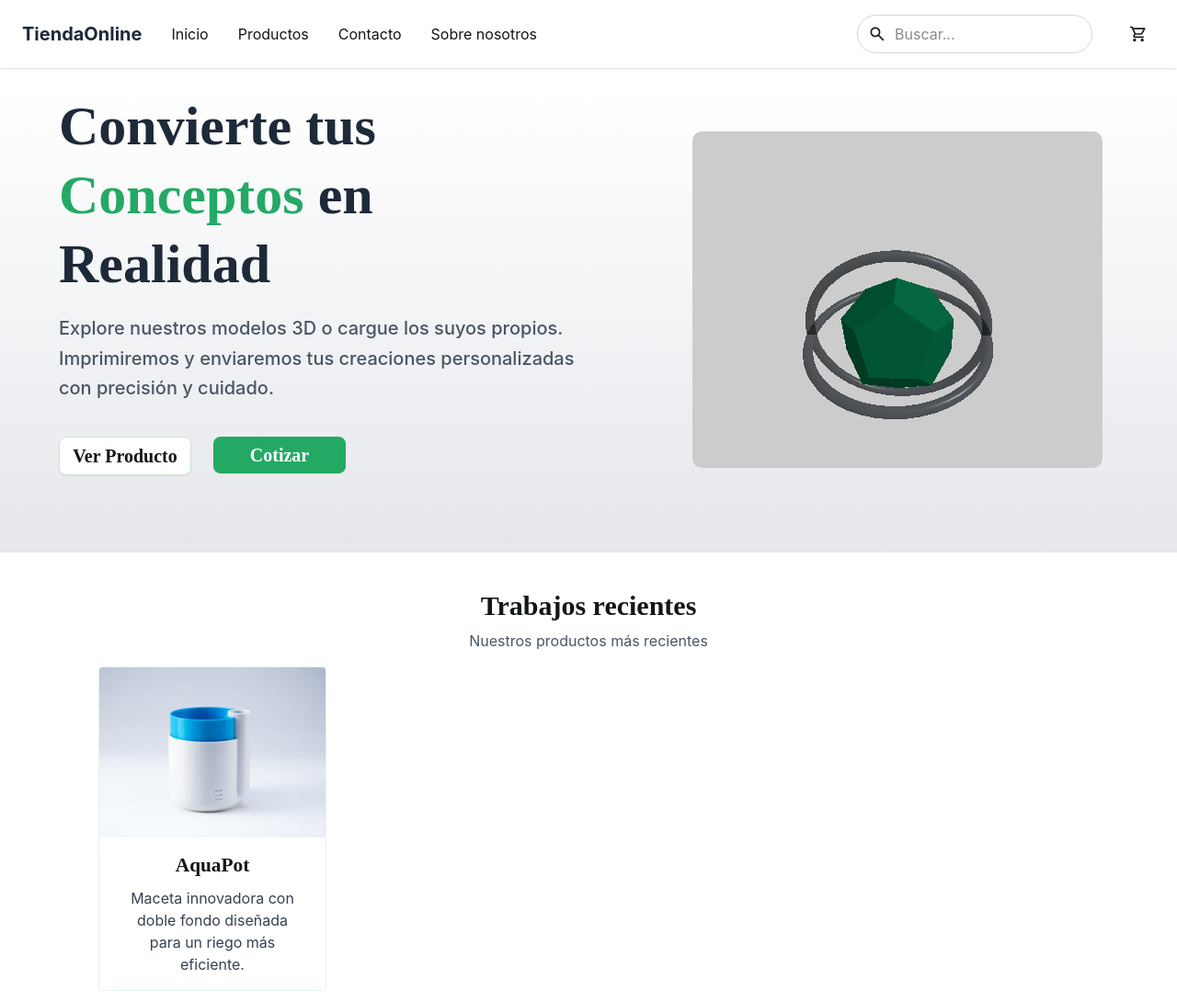
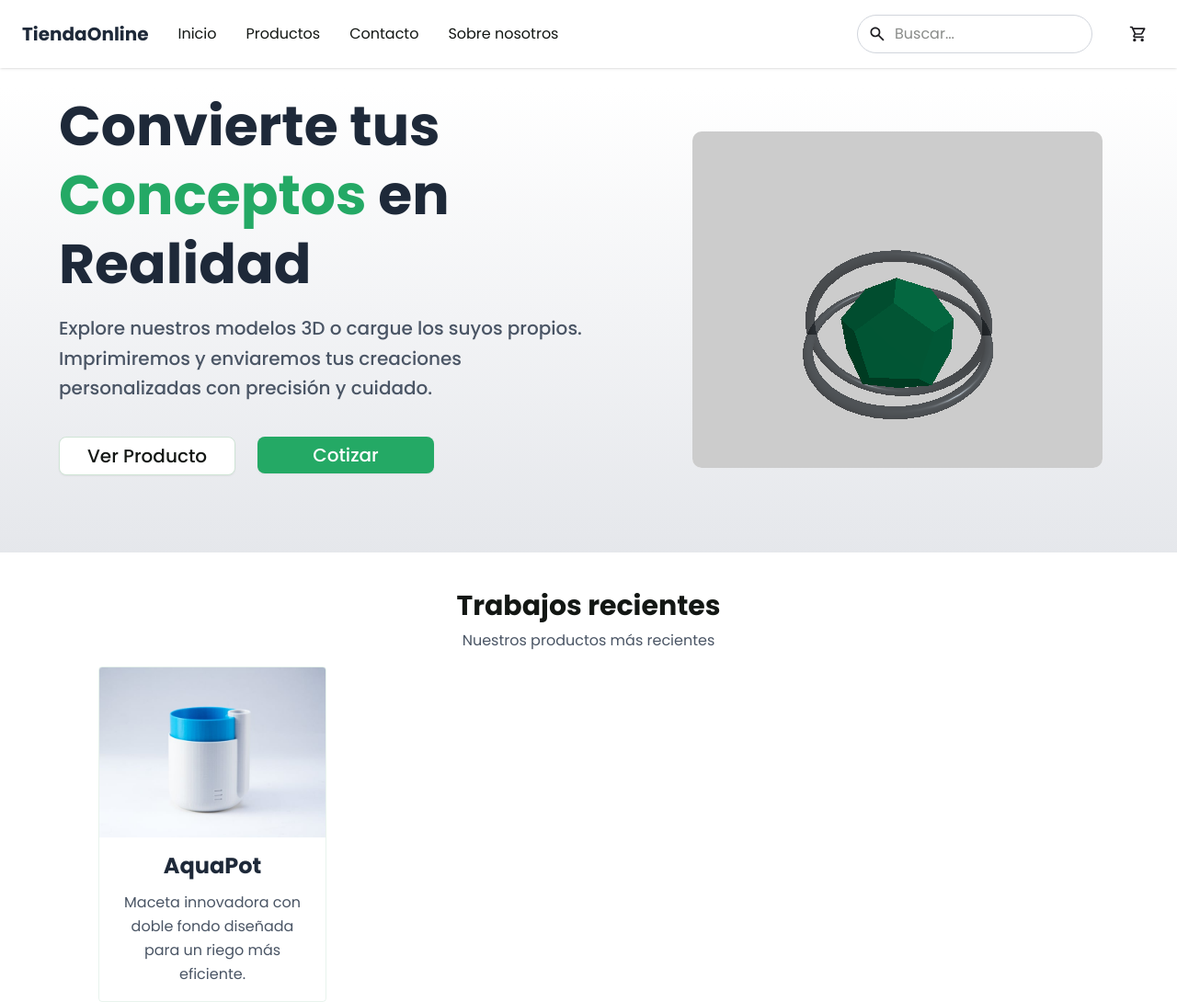
Before and after one commit to CarlosJimeEnez/tienda_online, an Astro site: page / in a window 1280 px wide. Shown: the whole page at 92% size. Built offline with nearby package versions, Linux system fonts and the light colour scheme; Astro itself is replaced by a stand-in of ours.

Commit message:
Add landing page components and global styles with OKLCH color system

```diff
--- a/src/components/CardCarousel.astro
+++ b/src/components/CardCarousel.astro
@@ -2,7 +2,7 @@
 import { Image } from "astro:assets";
 ---
 <!-- Card 1 -->
-<div class="rounded overflow-hidden border border-accent/10 hover:scale-102 transition-transform hover:bg-accent/10">
+<div class="rounded overflow-hidden border border-accent/10 hover:scale-101 transition-transform hover:shadow-md hover:bg-accent/10">
     <Image
       src="/imagenes/autopot.png"
       alt="AquaPot - Maceta innovadora"
@@ -12,10 +12,10 @@ import { Image } from "astro:assets";
       class="w-full"
     />
     <div class="px-6 py-4">
-      <div class="font-bold text-xl mb-2">
-        <h5 >AquaPot</h5>
+      <div class="mb-3">
+        <h3 class="font-bold text-xl md:text-2xl text-gray-800 leading-tight">AquaPot</h3>
       </div>
-      <p class="text-gray-700 text-base">
+      <p class="text-gray-600 text-sm md:text-base leading-relaxed">
         Maceta innovadora con doble fondo diseñada para un riego más
         eficiente.</p>
     </div>
--- a/src/components/Jumbotron.astro
+++ b/src/components/Jumbotron.astro
@@ -39,22 +39,21 @@ import ThreeModel from "./ThreeModel.vue";
 
             <!-- Button -->
             <div
-                class="flex flex-col w-full sm:flex-row gap-4 md:gap-6 md:w-3/12 my-9"
+                class="flex flex-col w-full sm:flex-row gap-4 md:gap-6 md:w-5/12 lg:w-4/12 my-9"
             >
                 <Button
                     variant="outline"
-                    class="w-full px-6 md:p-5 md:px-8 xl:px-12 xl:py-5"
+                    class="w-full py-3 px-8 md:py-4 md:px-10 xl:py-5 xl:px-12"
                 >
-                    <h1 class="text-sm md:text-base lg:text-xl">
+                    <h5 class="text-sm md:text-base lg:text-xl font-medium">
                         Ver Producto
-                    </h1>
+                    </h5>
                 </Button>
-
                 <Button
                     variant="default"
-                    class="w-full px-6 md:p-5 md:px-8 xl:px-12 xl:py-5"
+                    class="w-full py-3 px-8 md:py-4 md:px-10 xl:py-5 xl:px-12"
                 >
-                    <h1 class="text-sm md:text-base lg:text-xl">Cotizar</h1>
+                    <h5 class="text-sm md:text-base lg:text-xl font-medium">Cotizar</h5>
                 </Button>
             </div>
         </div>
--- a/src/styles/global.css
+++ b/src/styles/global.css
@@ -1,6 +1,6 @@
+@import url('https://fonts.googleapis.com/css2?family=Poppins:wght@300;400;500;600;700;800&display=swap');
 @import "tailwindcss";
 @import "tw-animate-css";
-@import url('https://fonts.googleapis.com/css?family=Montserrat:700|Inter:400');
 
 @custom-variant dark (&:is(.dark *));
 
@@ -162,7 +162,7 @@
 
 
   body {
-    font-family: 'Inter';
+    font-family: 'Poppins';
     font-weight: 400;
   }
 
@@ -171,7 +171,7 @@
   h3,
   h4,
   h5 {
-    font-family: 'Montserrat';
+    font-family: 'Poppins';
     font-weight: 700;
   }
 
```
